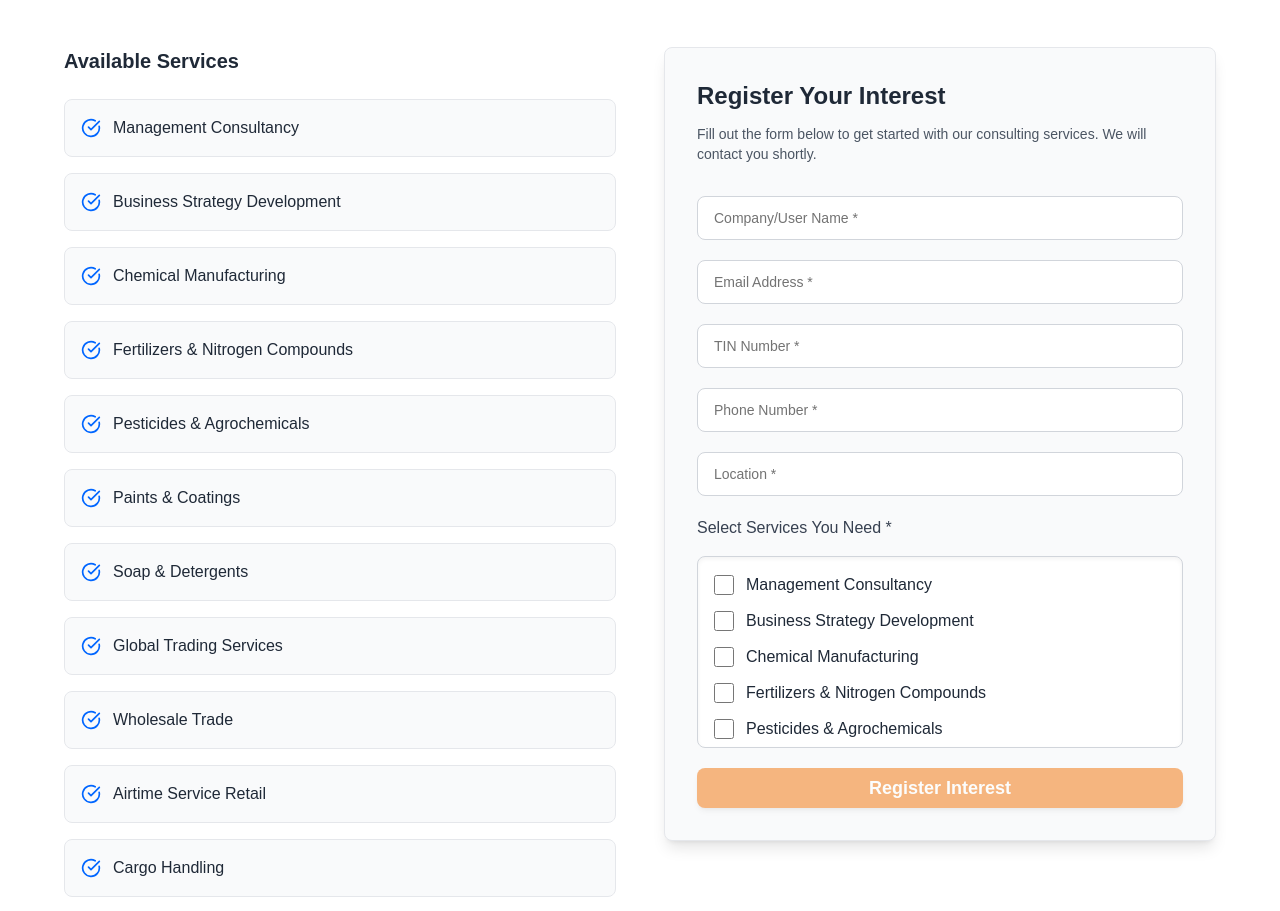
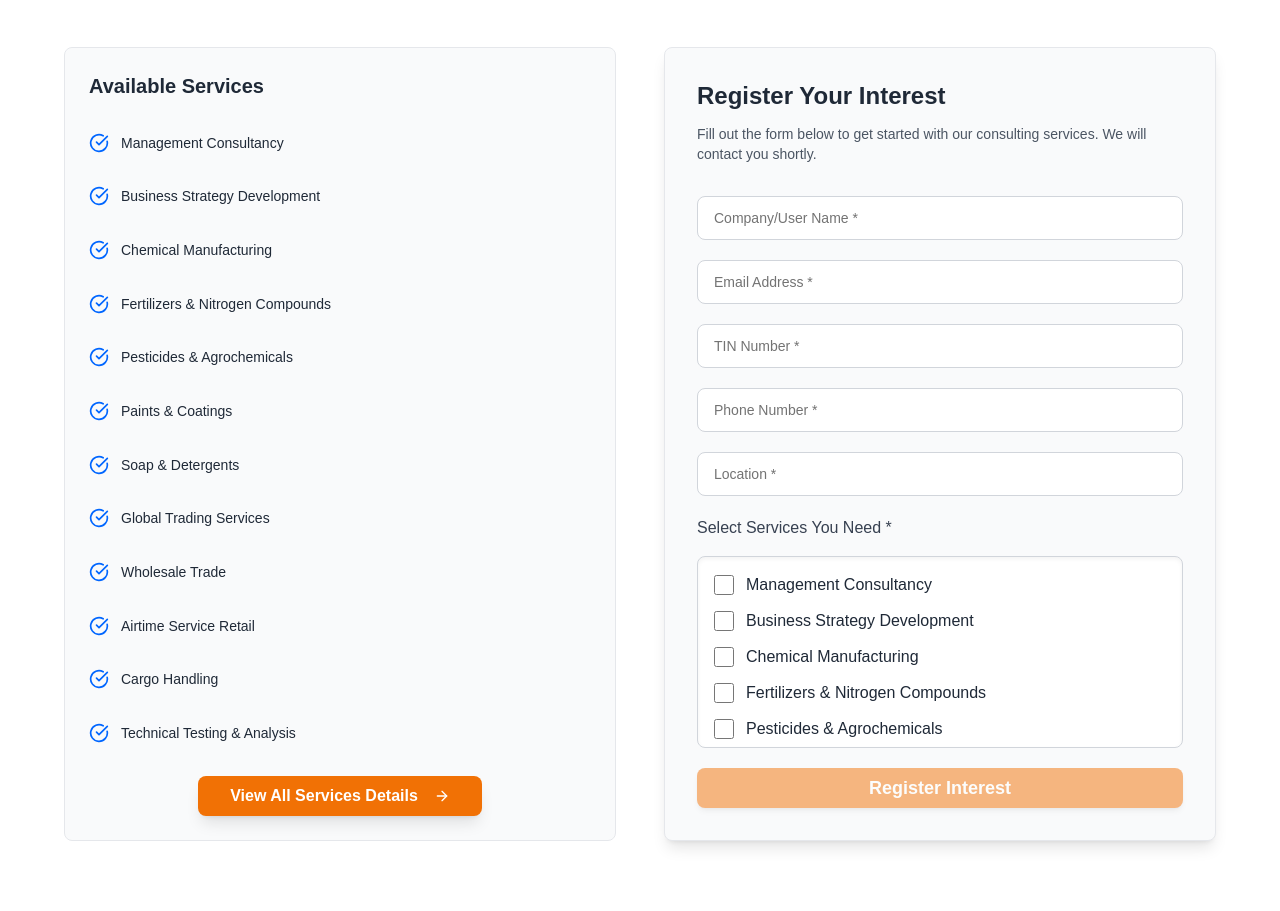
Before and after one commit to Bananayosostene/vertex-dev, a Next.js app: page / in a window 1280 px wide. Shown: the part 1860-2771 px from the top of the page. Built offline with nearby package versions, Linux system fonts and the light colour scheme; no server answers.

Commit message:
fix servce list

```diff
--- a/components/HomeServices.tsx
+++ b/components/HomeServices.tsx
@@ -143,31 +143,40 @@ export default function HomeServices() {
                 : "opacity-0 translate-x-[-50px]"
             }`}
           >
+            <div className="bg-gray-50 p-6 rounded-lg border border-gray-200 h-full flex flex-col">
               <h3 className="text-xl font-semibold text-gray-800 mb-6">
                 Available Services
               </h3>
-            <div className="grid grid-cols-1 gap-4">
+
+              {/* Services Grid - Flex Grow */}
+              <div className="grid grid-cols-1 gap-4 flex-grow mb-6">
                 {services.map((service, index) => (
+                  <div className="flex items-center gap-3 group" key={index}>
+                    <CircleCheckBig className="w-5 h-5 text-[#0066FF] flex-shrink-0" />
+                    <h4 className="text-gray-800 font-medium text-sm group-hover:text-[#F17105] transition-colors duration-300">
+                      {service}
+                    </h4>
+                    <div className="w-2 h-2 bg-[#F17105] rounded-full opacity-0 group-hover:opacity-100 transition-opacity duration-300"></div>
+                  </div>
+                ))}
+              </div>
+
+              {/* Button at Bottom */}
               <div
-                  key={`service-${index}-${animationKey}`}
-                  className={`group flex items-center bg-gray-50 hover:bg-[#F17105]/5 p-4 rounded-lg border border-gray-200 hover:border-[#F17105]/30 transition-all duration-300 hover:shadow-md hover:scale-[1.02] ${
+                key={`button-${animationKey}`}
+                className={`text-center transition-all duration-1000 mt-auto ${
                   isVisible
-                      ? "animate-fadeInUp"
+                    ? "animate-fadeInUp animation-delay-1400"
                     : "opacity-0 translate-y-[30px]"
                 }`}
-                  style={{
-                    animationDelay: `${800 + index * 50}ms`,
-                    transitionDelay: isVisible
-                      ? `${800 + index * 50}ms`
-                      : "0ms",
-                  }}
               >
-                  <CircleCheckBig className="w-5 h-5 text-[#0066FF] mr-3 flex-shrink-0" />
-                  <h4 className="text-gray-800 font-medium text-base group-hover:text-[#F17105] transition-colors duration-300">
-                    {service}
-                  </h4>
+                <Link href="/services">
+                  <Button className="bg-[#F17105] hover:bg-[#F17105]/90 text-white px-8 py-3 rounded-lg font-semibold text-base hover:scale-105 transition-all duration-300 shadow-lg hover:shadow-xl">
+                    View All Services Details
+                    <ArrowRight className="ml-2 w-5 h-5" />
+                  </Button>
+                </Link>
               </div>
-              ))}
             </div>
           </div>
 
@@ -340,22 +349,6 @@ export default function HomeServices() {
           </div>
         </div>
 
-        {/* View More Button */}
-        <div
-          key={`button-${animationKey}`}
-          className={`text-center transition-all duration-1000 ${
-            isVisible
-              ? "animate-fadeInUp animation-delay-1400"
-              : "opacity-0 translate-y-[30px]"
-          }`}
-        >
-          <Link href="/services">
-            <Button className="bg-[#0066FF] hover:bg-[#0066FF]/90 text-white px-8 py-3 rounded-lg font-semibold text-base hover:scale-105 transition-all duration-300 shadow-lg hover:shadow-xl">
-              View All Services Details
-              <ArrowRight className="ml-2 w-5 h-5" />
-            </Button>
-          </Link>
-        </div>
       </div>
     </section>
   );
```
Lines whose indentation alone changed are shown as unchanged.
